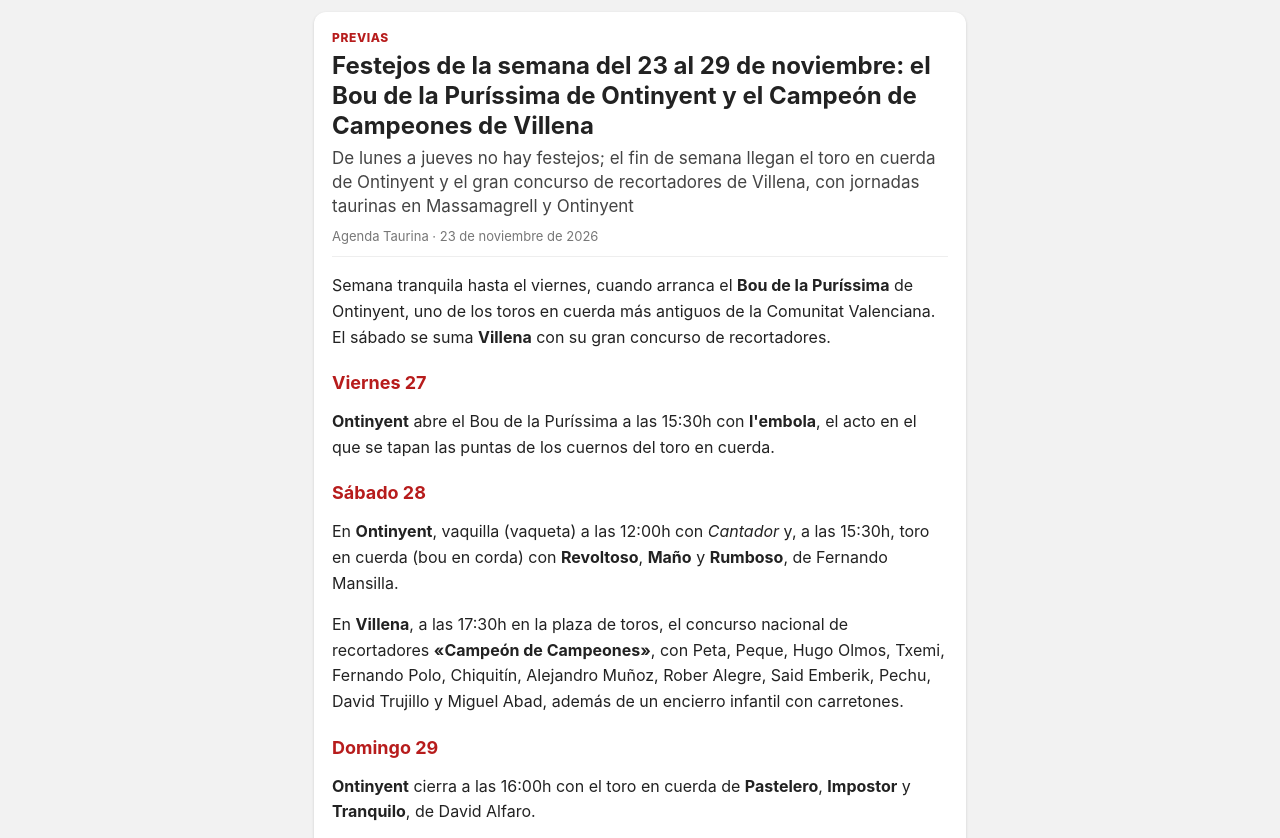
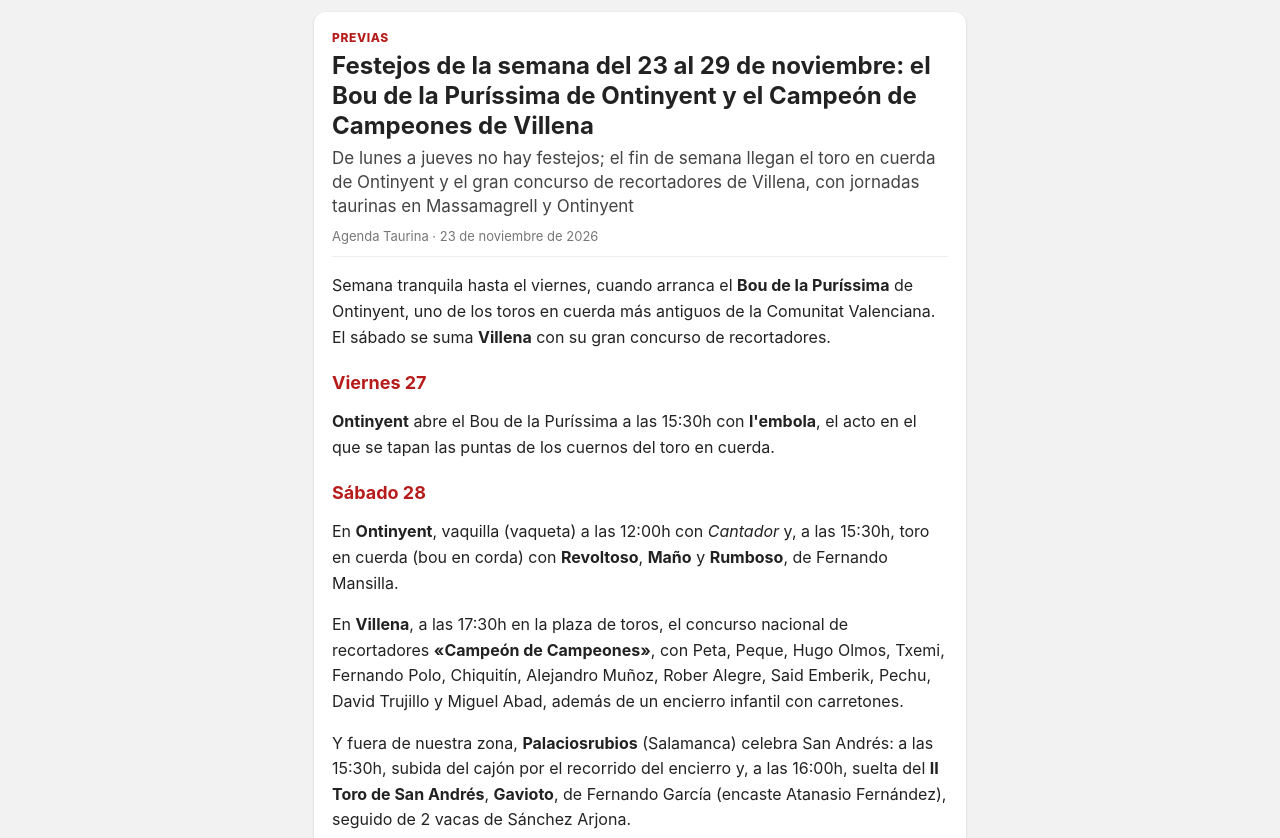
Before and after one commit to agendataurina/agendataurina.github.io, a plain HTML site: page noticias/previa-semana-23-29-noviembre-2026.html in a window 1280 px wide. Shown: the part 101-939 px from the top of the page. Drawn offline with Linux system fonts and the light colour scheme.

Commit message:
Previa 23-29 nov: añade Palaciosrubios

```diff
--- a/noticias/previa-semana-23-29-noviembre-2026.html
+++ b/noticias/previa-semana-23-29-noviembre-2026.html
@@ -50,6 +50,7 @@ article img{max-width:100%;height:auto;display:block;margin:10px auto;border-rad
 <h2>Sábado 28</h2>
 <p>En <b>Ontinyent</b>, vaquilla (vaqueta) a las 12:00h con <i>Cantador</i> y, a las 15:30h, toro en cuerda (bou en corda) con <b>Revoltoso</b>, <b>Maño</b> y <b>Rumboso</b>, de Fernando Mansilla.</p>
 <p>En <b>Villena</b>, a las 17:30h en la plaza de toros, el concurso nacional de recortadores <b>«Campeón de Campeones»</b>, con Peta, Peque, Hugo Olmos, Txemi, Fernando Polo, Chiquitín, Alejandro Muñoz, Rober Alegre, Said Emberik, Pechu, David Trujillo y Miguel Abad, además de un encierro infantil con carretones.</p>
+<p>Y fuera de nuestra zona, <b>Palaciosrubios</b> (Salamanca) celebra San Andrés: a las 15:30h, subida del cajón por el recorrido del encierro y, a las 16:00h, suelta del <b>II Toro de San Andrés</b>, <b>Gavioto</b>, de Fernando García (encaste Atanasio Fernández), seguido de 2 vacas de Sánchez Arjona.</p>
 
 <h2>Domingo 29</h2>
 <p><b>Ontinyent</b> cierra a las 16:00h con el toro en cuerda de <b>Pastelero</b>, <b>Impostor</b> y <b>Tranquilo</b>, de David Alfaro.</p>
```
